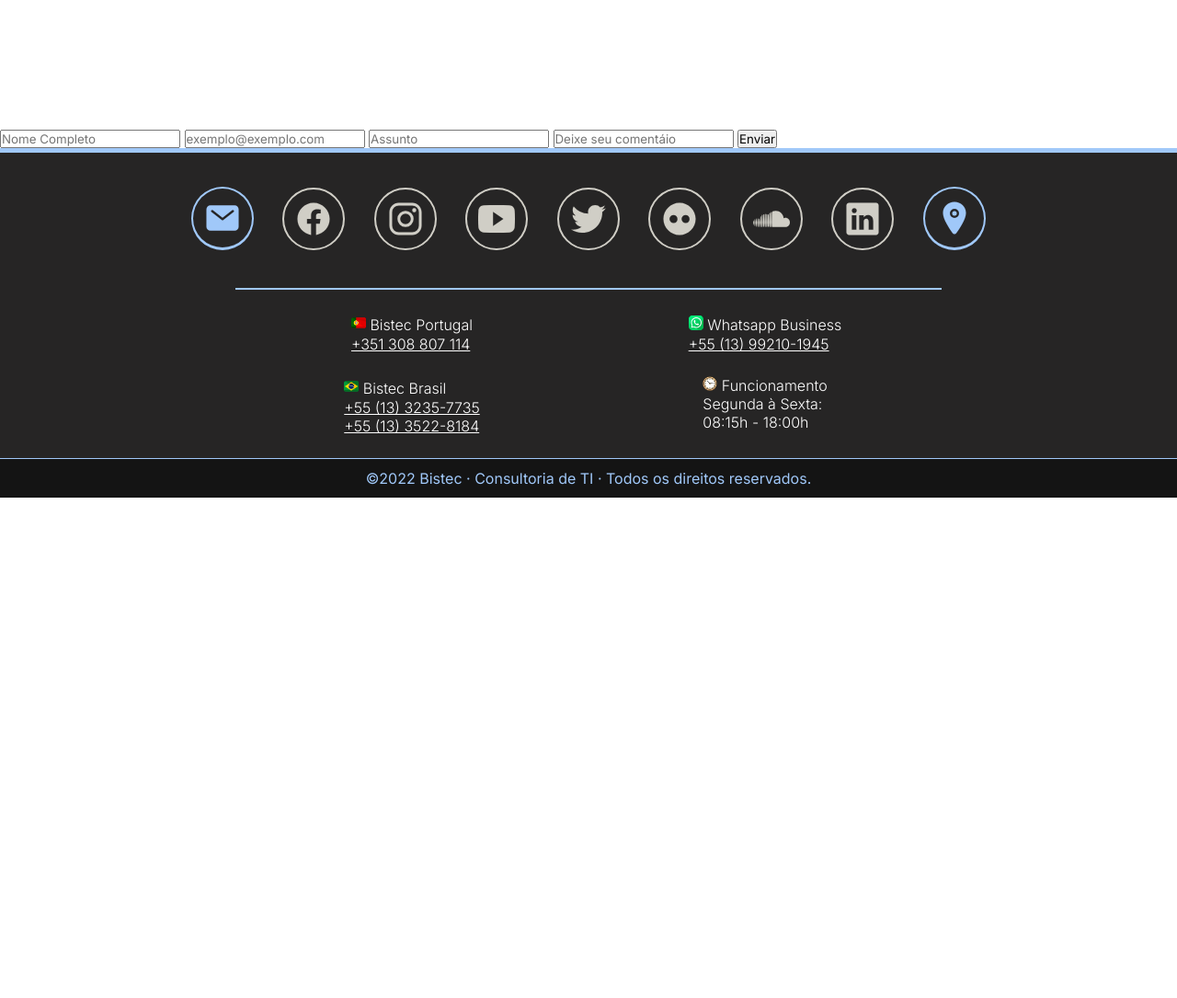
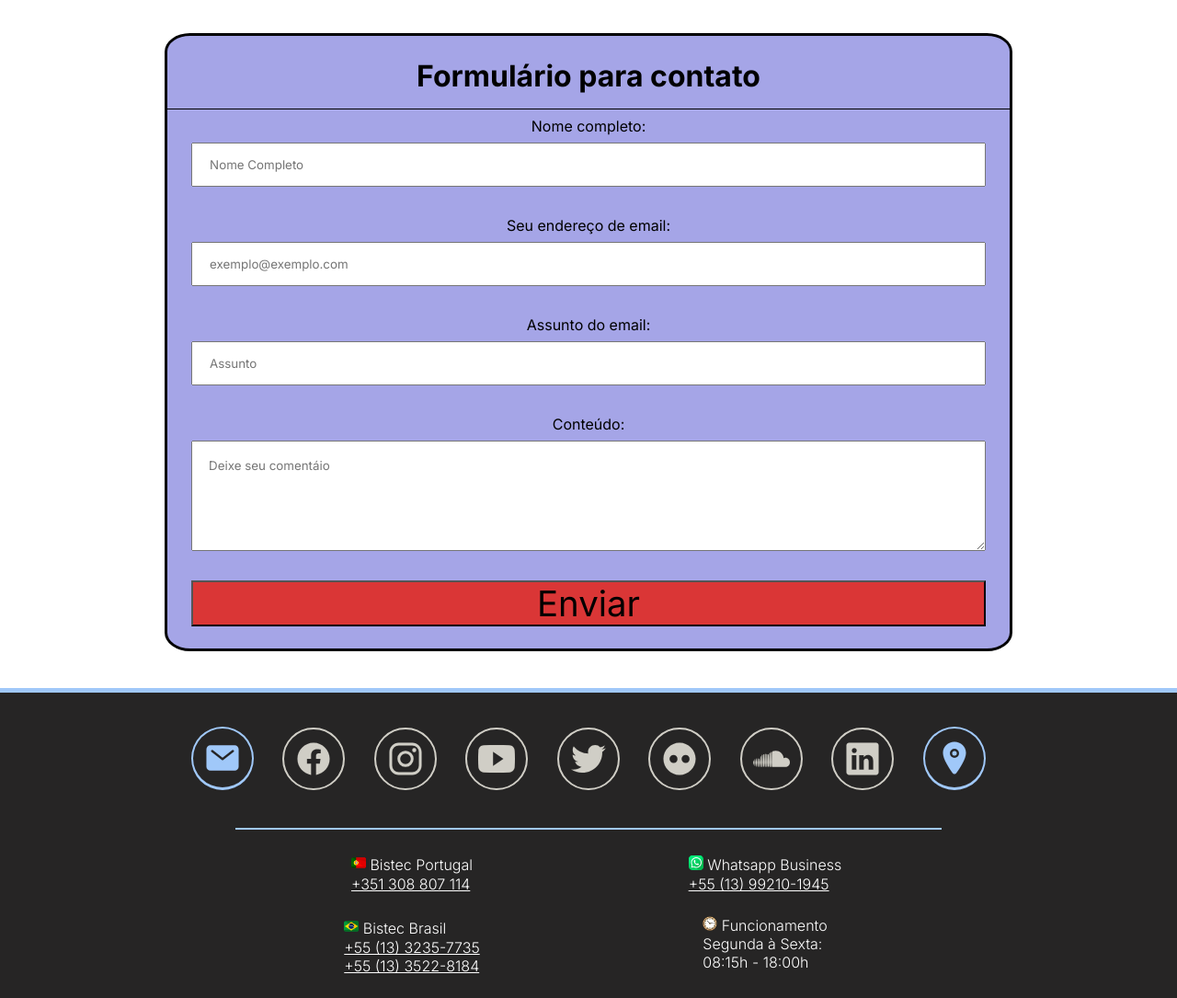
Before and after one commit to guicrispa/site-bistec-pt, a PHP site: page /contato.html in a window 1280 px wide. Shown: the part 60-1145 px from the top of the page at 92% size. Before the commit the page ends 601 px from the top, so only its background shows below. Run offline with PHP 8.4, Linux system fonts and the light colour scheme.

Commit message:
add estilização no formulário e tags label; e de configuração do formSubmit

```diff
--- a/assets/css/styleContato.css
+++ b/assets/css/styleContato.css
@@ -1,3 +1,38 @@
 #formContato{
-    margin-top: 25vh;
+    margin: 12vh 14vw 5vh;
+    display: flex;
+    flex-direction: column;
+    border: 0.3vw solid black;
+    border-radius: 3%;
+    background-color: #a5a5e7;
 }
+#formContato > input, textarea, button{
+    margin: 1vh 2vw 3vh;
+    height: 6vh;
+    padding: 2%;
+}
+#formContato textarea{
+    height: 15vh;
+}
+#formContato label{
+    margin-top: 1vh
+}
+#labelTitulo{
+    border-bottom: 0.1vw solid black;
+    width: 100%;
+    text-align: center;
+    padding: 2vh;
+    font-size: xx-large;
+    font-weight: 800;
+}
+#formContato button{
+    font-size: 3vw;
+    background-color: #da3636;
+    height: auto;
+    padding: 0;
+    cursor: pointer;
+}
+#formContato button:hover{
+    background-color: #da0d0d;
+    color: #ffffff;
+}
--- a/contato.html
+++ b/contato.html
@@ -71,11 +71,21 @@
     <!-- CORPO -->
     <article>
         <form action="https://formsubmit.co/0e7f2fce85bd2065e42938316ca03ac1" method="POST" id="formContato">
+            <label id="labelTitulo">Formulário para contato</label>
+            <label for="nome">Nome completo:</label>
             <input type="text" name="nome" placeholder="Nome Completo">
+            <label for="email-cliente">Seu endereço de email:</label>
             <input type="email" name="email-cliente" placeholder="exemplo@exemplo.com">
+            <label for="assunto">Assunto do email:</label>
             <input type="text" name="assunto" placeholder="Assunto">
-            <input type="text" name="conteudo" placeholder="Deixe seu comentáio">
+            <label for="conteudo">Conteúdo:</label>
+            <textarea type="text" name="conteudo" placeholder="Deixe seu comentáio"></textarea>
             <button type="submit">Enviar</button>
+
+            <input type="hidden" name="_captcha" value="false">
+            <input type="hidden" name="_next" value="http://localhost">
+            <input type="text" name="_honey" style="display:none">
+            <input type="hidden" name="_autoresponse" value="Email Recebido">
        </form>
     </article>
     <!-- rodapé -->
```
